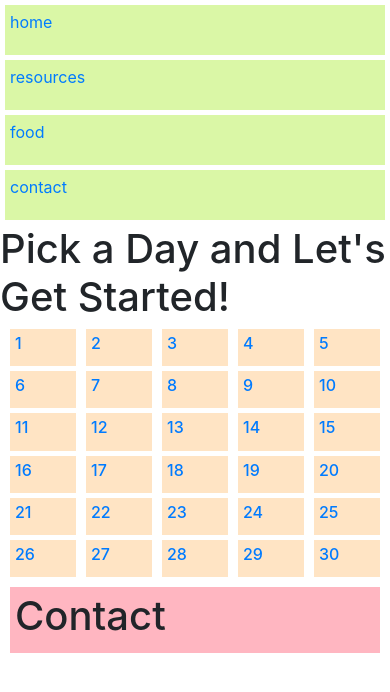
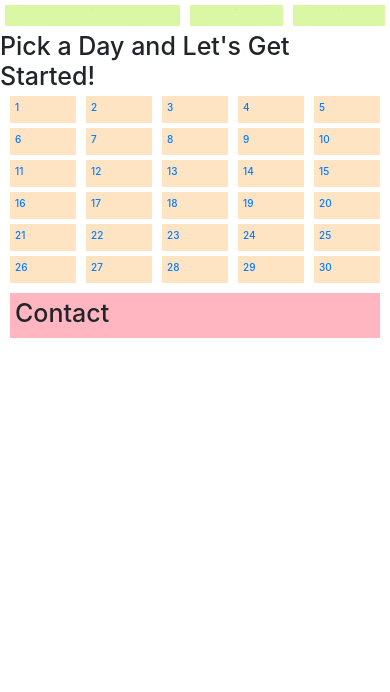
Before and after one commit to sdennruss/30daychallenge, a React (Create React App) app: page / in a window 390 px wide. Shown: the top 692 px of the page. Built offline with nearby package versions, Linux system fonts and the light colour scheme.

Commit message:
responsive

```diff
--- a/package.json
+++ b/package.json
@@ -7,9 +7,11 @@
     "@testing-library/react": "^9.5.0",
     "@testing-library/user-event": "^7.2.1",
     "bootstrap": "^4.1.1",
+    "font-awesome": "^4.7.0",
     "react": "^16.13.1",
     "react-circular-progressbar": "^2.0.3",
     "react-dom": "^16.13.1",
+    "react-responsive": "^8.0.3",
     "react-router-dom": "^4.3.1",
     "react-scripts": "3.4.1"
   },
@@ -33,5 +35,8 @@
       "last 1 firefox version",
       "last 1 safari version"
     ]
+  },
+  "devDependencies": {
+    "file-loader": "^6.0.0"
   }
 }
--- a/src/App.css
+++ b/src/App.css
@@ -1,10 +1,115 @@
-@media(min-width: 568px){
+*{
+  margin: 0px;
+  padding: 0px;
+  box-sizing: border-box;
+  font-size: 62.5%;
+}
 
-  .navbar-container{
+.navbar-container{
+  display: flex;
+}
+
+.navbar-container>div{
+  background-color: #DAF7A6;
+  margin: 0.5rem;
+  padding: 0.5rem;
+}
+
+.unordered-list{
+  padding: 0rem;
+  justify-content: space-evenly;
+  }
+
+
+  .list-items{
+  list-style: none;
+  text-align: center;
+  }
+
+
+  .home{
+    flex: 2;
+  }
+
+  .resources{
+    flex: 1
+  }
+
+  .contact{
+    flex:1;
+  }
+
+  .hamburger{
+    position: absolute;
+  }
+
+
+  .navbar-mobile-container{
+    flex-direction: column;
+  }
+
+  .navbar-mobile-container>div{
+    margin: 0rem;
+    padding: 0rem;
+    background-color: khaki;
+  }
+
+  .mobile-unnorder-list{
+    padding: 0px;
+    justify-content: space-evenly;
+  }
+
+  .mobile-list-items{
+    list-style: none;
+    text-align: center;
+  }
+
+  .hamburger-container{
     display: flex;
-    justify-content: space-evenly;
-    width: auto;
+    height: vh;
   }
+
+  .hamburger{
+    flex: 1;
+    z-index: 0.2rem;
+    padding: 0.3rem;
+    margin-top: 0.7rem;
+    font-size: 3.1rem;
+    width: 3rem;
+    position: relative;
+    cursor: pointer;
+  }
+  .line{
+    width: 3rem;
+    height: 0.3rem;
+    margin: 0.5rem;
+    background: black;
+  }
+
+  .x{
+    margin-left: 0.8rem;
+  }
+
+
+
+
+
+
+
+
+
+
+
+
+
+
+
+
+
+
+
+@media(min-width: 600px) {
+
 
   .challenge-div{
     display: flex;
@@ -26,7 +131,7 @@
 
 }
 
-@media(min-width: 300px){
+@media(min-width: 320px){
   .challenge-container{
     display: flex;
     justify-content: space-evenly;
@@ -42,7 +147,7 @@
 
 }
 
-@media(min-width: 920px){
+@media(min-width: 900px){
 
   .challenge-container{
     display: flex;
@@ -66,36 +171,6 @@
 
 }
 
-
-.navbar-container>div{
-  background-color: #DAF7A6;
-  margin: 5px;
-  padding: 5px;
-}
-
-.unordered-list{
-  padding: 0px
-  }
-
-  .list-items{
-  list-style: none;
-  }
-
-  .home{
-    flex: 50%
-  }
-
-  .resources{
-    flex: 1
-  }
-
-  .food{
-    flex: 1
-  }
-
-  .contact{
-    flex:1
-  }
 
 
   .challenge-container>div{
--- a/src/App.js
+++ b/src/App.js
@@ -1,21 +1,23 @@
 import React, {Component} from 'react';
 import {Route, Switch, Redirect} from "react-router-dom";
+import MediaQuery from "react-responsive";
 import NavBar from './components/navbar/navbar';
 import Resources from './components/resources/resources';
-import Food from './components/food/food';
 import NotFound from "./components/notfound/notfound"
 import {challenges} from "./components/calendar/challenges"
 import Calendar from './components/calendar/calendar';
 import MenuItems from './components/menu/menuItems';
 import Contact from './components/contact/contact';
+import NavMobile from "./components/navbar/navmobile";
 import './App.css';
+import Toggle from './components/navbar/toggle';
 
 class App extends Component {
   state = {
-    navigations: ["home", "resources", "food", "contact"],
-    expand: false,
+    navigations: ["home", "resources", "contact"],
     challenges: [],
-    item: 0
+    item: 0,
+    expand: false
   }
 // Will add approp color / design after completing the funnctionality part :)
   componentDidMount() {
@@ -28,23 +30,34 @@ class App extends Component {
     console.log(item)
   }
 
+handleToggle = (expand) => {
+this.setState({ expand  });
+}
+
   render() {
-    const {navigations, challenges, item: data}=this.state
+    const {navigations, challenges, item: data, expand}=this.state
 
     return (
     <React.Fragment>
 
-    <NavBar
-    navigations={navigations}
-    />
+    <MediaQuery query="(max-device-width: 768px)" >
+      <Toggle
+      navigations={navigations}
+      expand={expand}
+      onClick={this.handleToggle}
+      />
+    </MediaQuery>
+
+    <MediaQuery query="(min-device-width: 769px)">
+      <NavBar navigations={navigations}/>
+    </MediaQuery>
 
 
 
-      <div className="routing">
+    <div className="routing">
       <Switch>
         <Route path="/calendar/:breakfast/:lunch/:dinner/:days" render = {(props) => <MenuItems  onDaysClicked={this.handleDaysClicked} value={data} item={this.state.item} challenges={challenges} {...props}/> }/>
         <Route path="/resources" component={Resources} />
-        <Route path="/food" component={Food} />
         <Route path="/notfound" component={NotFound} />
         <Route path="/home" render={(props) => <Calendar challenges={challenges} onDaysClicked={this.handleDaysClicked} value={data} item={this.state.item} {...props}  />} />
         <Route path='/' render={(props) => <Calendar challenges={challenges} onDaysClicked={this.handleDaysClicked} value={data} item={this.state.item} {...props} />} />
--- a/src/components/navbar/navbar.jsx
+++ b/src/components/navbar/navbar.jsx
@@ -2,21 +2,23 @@ import React from 'react';
 import {Link} from "react-router-dom"
 
 const NavBar = ({navigations}) => {
-  return (
+
+return (
   <React.Fragment>
+
   <div className="navbar-container">
     {navigations.map(navigation => (
       <div key={navigation} className={navigation}>
           <nav className="navigation">
             <ul className="unordered-list">
               <li className="list-items">
-              <Link to={`/${navigation}`}>{navigation}</Link>
+              <Link className = "navigation-links" to={`/${navigation}`}>{navigation}</Link>
               </li>
             </ul>
           </nav>
       </div>
     ))}
-    </div>
+  </div>
   </React.Fragment>
    );
 }
--- /dev/null
+++ b/src/components/navbar/navmobile.js
@@ -0,0 +1,25 @@
+import React from 'react';
+import {Link} from "react-router-dom";
+
+const NavMobile = ({navigations}) => {
+  return (
+    <React.Fragment>
+
+    <div className="navbar-mobile-container">
+      {navigations.map(navigation => (
+        <div key={navigation} className={navigation}>
+        <nav className="navigation-mobile">
+          <ul className="mobile-unordered-list">
+            <li className="mobile-list-items"><Link className = "navigation-links" to={`/${navigation}`}>{navigation}</Link>
+            </li>
+          </ul>
+        </nav>
+        </div>
+      ))}
+      </div>
+    </React.Fragment>
+
+   );
+}
+
+export default NavMobile;
--- /dev/null
+++ b/src/components/navbar/toggle.jsx
@@ -0,0 +1,25 @@
+import React, { useState } from 'react';
+import NavMobile from './navmobile';
+import NavBar from './navbar';
+
+const Toggle = ({navigations, expand, onClick}) => {
+
+  const changeNavClass = (expand ? "x" : "line")
+  const x = (expand ? "x" : null)
+
+  return (
+
+    <React.Fragment>
+      <div onClick ={() => onClick(!expand)} className="hamburger-container">
+        <div className="hamburger">
+          <div className={changeNavClass}>{x}</div>
+          <div className={changeNavClass}>{}</div>
+          <div className={changeNavClass}>{}</div>
+        </div>
+      </div>
+      {expand && <NavMobile navigations={navigations} />}
+    </React.Fragment>
+   );
+}
+
+export default Toggle;
--- a/src/index.js
+++ b/src/index.js
@@ -4,6 +4,7 @@ import * as serviceWorker from './serviceWorker';
 import { BrowserRouter } from 'react-router-dom';
 import './index.css';
 import 'bootstrap/dist/css/bootstrap.css';
+import "font-awesome/css/font-awesome.css";
 import App from './App';
 
 ReactDOM.render(
```
Also changed, not shown: src/components/calendar/toggle.jsx (deleted, +0 -25 lines), src/components/calendar/toggleRenderProps.jsx (deleted, +0 -28 lines), src/components/navbar/circles.svg (added), src/components/navbar/hamburger.jsx (added), src/components/navbar/mobileNav.jsx (added), 1 other file (tests, documents, lock files or other folders).
